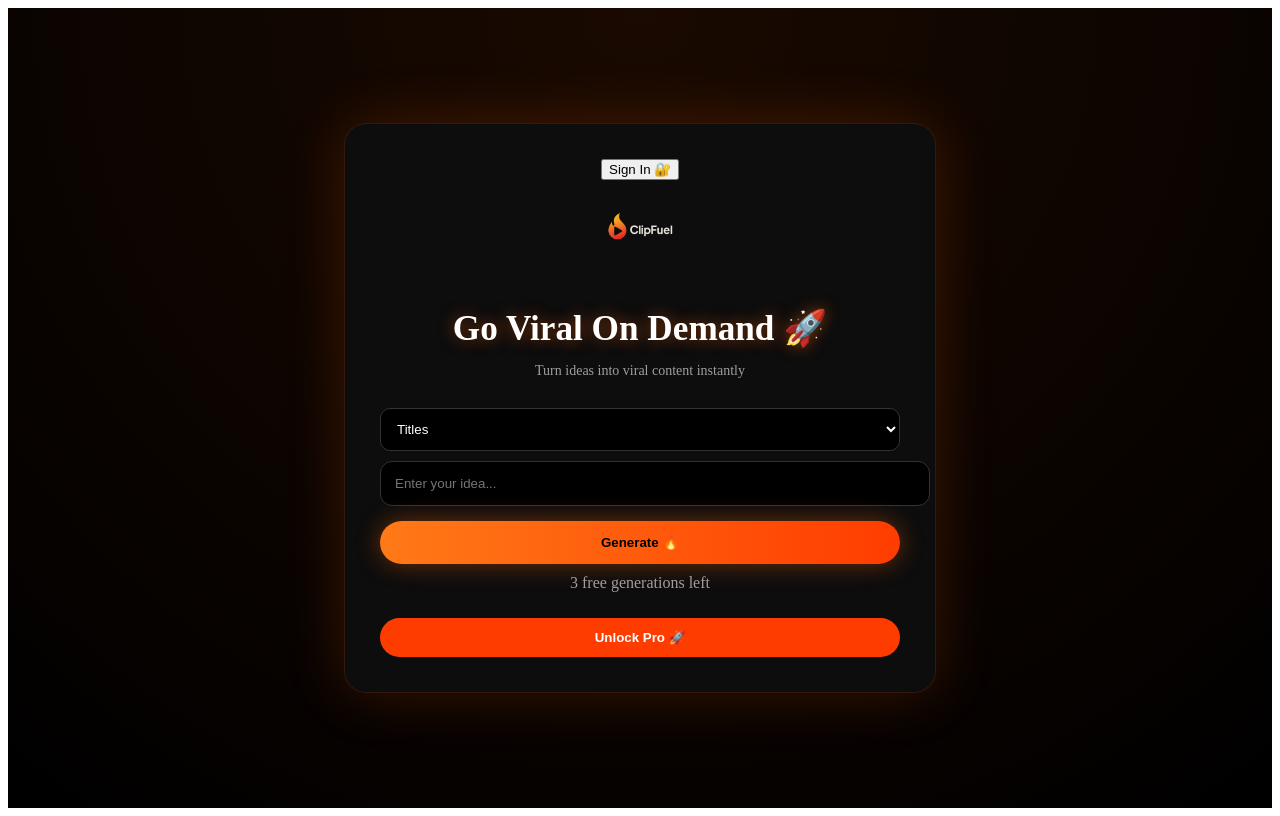
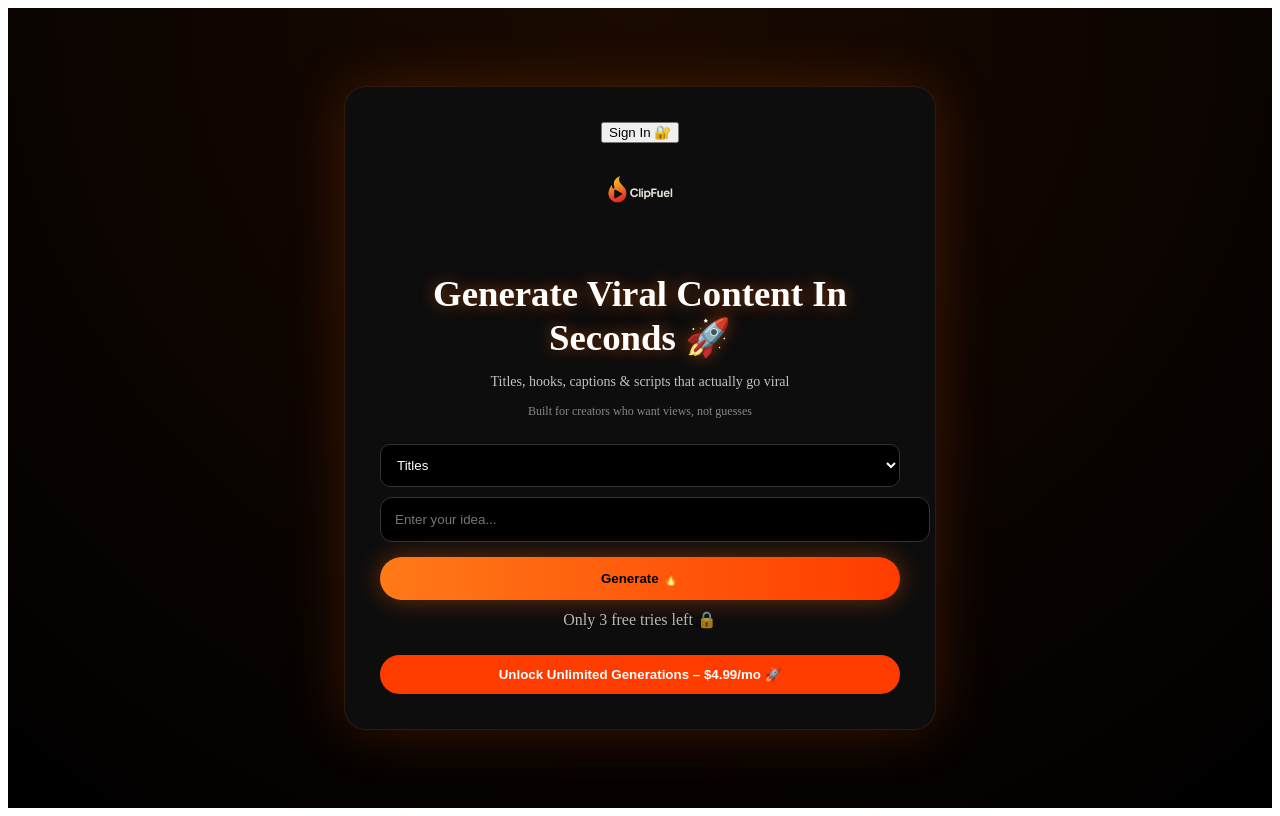
Before and after one commit to ajizo108/clipfuel-pro, a Next.js app: page / in a window 1280 px wide. Built offline with nearby package versions, Linux system fonts and the light colour scheme; no server answers.

Commit message:
upgrade ui conversion

```diff
--- a/pages/index.js
+++ b/pages/index.js
@@ -124,7 +124,7 @@ export default function Home() {
     <>
       <Head>
         <title>ClipFuel – AI Viral Content Generator</title>
-        <meta name="description" content="ClipFuel helps creators generate viral titles, hooks, captions, and scripts instantly." />
+        <meta name="description" content="Generate viral titles, hooks, captions & scripts instantly with ClipFuel AI." />
         <meta name="google-site-verification" content="wRbFRQEKqPidi6gvBxNd1GpJ0JdRKmhDrG8e4rxf1As" />
       </Head>
 
@@ -163,16 +163,21 @@ export default function Home() {
           <img src="/clipfuel-logo.png" style={{ width: 80, marginBottom: 10 }} />
 
           <h1 style={{
-            fontSize: '2.2rem',
-            marginBottom: 5,
+            fontSize: '2.3rem',
+            marginBottom: 8,
             fontWeight: 'bold',
-            textShadow: '0 0 15px rgba(255,100,0,0.5)'
+            textShadow: '0 0 15px rgba(255,100,0,0.5)',
+            lineHeight: '1.2'
           }}>
-            Go Viral On Demand 🚀
+            Generate Viral Content In Seconds 🚀
           </h1>
 
-          <p style={{ opacity: 0.6, fontSize: 14 }}>
-            Turn ideas into viral content instantly
+          <p style={{ opacity: 0.75, fontSize: 14 }}>
+            Titles, hooks, captions & scripts that actually go viral
+          </p>
+
+          <p style={{ opacity: 0.5, fontSize: 12, marginBottom: 10 }}>
+            Built for creators who want views, not guesses
           </p>
 
           {isPro && (
@@ -182,7 +187,7 @@ export default function Home() {
               color: '#ff7a18',
               fontWeight: 'bold'
             }}>
-              🚀 PRO UNLOCKED
+              💎 PRO UNLOCKED
             </div>
           )}
 
@@ -245,8 +250,8 @@ export default function Home() {
 
           {!isPro && (
             <>
-              <p style={{ marginTop: 10, opacity: 0.6 }}>
-                {Math.max(0, 3 - generationCount)} free generations left
+              <p style={{ marginTop: 10, opacity: 0.7 }}>
+                Only {Math.max(0, 3 - generationCount)} free tries left 🔒
               </p>
 
               <button
@@ -262,7 +267,7 @@ export default function Home() {
                   fontWeight: 'bold'
                 }}
               >
-                Unlock Pro 🚀
+                Unlock Unlimited Generations – $4.99/mo 🚀
               </button>
             </>
           )}
```
